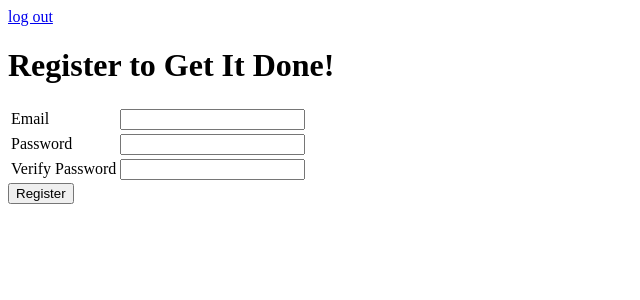
After one commit to Cisco89/get-it-done, a Flask app: page /register in a window 1280 px wide. The commit adds this page. Shown: the top 300 px of the page, without its empty margins (0-640 px from the left). Run offline with Flask 2, Linux system fonts and the light colour scheme.

Commit message:
Completed the get-it-done sections 5-9, should have commited in between each one, but oh well.

```diff
--- a/main.py
+++ b/main.py
@@ -1,4 +1,4 @@
-from flask import Flask, request, render_template,redirect
+from flask import Flask, request, render_template,redirect, session, flash
 import os
 from flask_sqlalchemy import SQLAlchemy
 
@@ -7,6 +7,7 @@ app.config['DEBUG'] = True
 project_dir = os.path.dirname(os.path.abspath(__file__))
 app.config['SQLALCHEMY_DATABASE_URI'] = "sqlite:///{}".format(os.path.join(project_dir, "get-it-done.db"))
 app.config['SQLALCHEMY_ECHO'] = True
+app.secret_key = 'uber!337'
 
 db = SQLAlchemy(app)
 
@@ -15,22 +16,105 @@ class Task(db.Model):
     id = db.Column(db.Integer, primary_key=True)
     name = db.Column(db.String(120))
     completed = db.Column(db.Boolean)
+    # owner_id in homework, but that is silly
+    user_id = db.Column(db.Integer, db.ForeignKey('user.id'))
 
-    def __init__(self, name):
+    def __init__(self, name, user):
         self.name = name
         self.completed = False
+        self.user = user
+
+class User(db.Model):
+
+    id = db.Column(db.Integer, primary_key=True)
+    email = db.Column(db.String(120), unique=True)
+    password = db.Column(db.String(120))
+    tasks = db.relationship('Task', backref='user')
+
+    def __init__(self, email, password):
+        self.email = email
+        self.password = password
+
+@app.before_request
+def require_login():
+
+    allowed_routes = ['login', 'register']
+
+    if request.endpoint not in allowed_routes and 'email' not in session:
+        return redirect('/login')
+
+@app.route('/login', methods=['POST', 'GET'])
+def login():
+
+    if request.method == 'POST':
+
+        email = request.form['email']
+        password = request.form['password']
+        user = User.query.filter_by(email=email).first()
+
+        if user and user.password == password:
+
+            flash('Logged in')
+            session['email'] = email
+
+            return redirect('/ ')
+
+        if not user:
+
+            flash('User does exist', 'error')
+
+        if  user and user.password != password:
+
+            flash('Password does not match user', 'error')
+
+    return render_template('login.html')
+
+@app.route('/register', methods=['POST', 'GET'])
+def register():
+
+    if request.method == 'POST':
+
+        email = request.form['email']
+        password = request.form['password']
+        verify = request.form['verify']
+
+        existing_user = User.query.filter_by(email=email).first()
+
+        if not existing_user and password == verify:
+
+            db.session.add(User(email, password))
+            db.session.commit()
+            session['email'] = email
+
+            return redirect('/')
+
+        if existing_user:
+            flash('Duplicate User', 'error')
+
+        if not existing_user and password != verify:
+            flash('Passwords do not match!', 'error')
+
+    return render_template('register.html')
+
+@app.route('/logout')
+def logout():
+    del session['email']
+    return redirect('/')
 
 @app.route('/', methods=['POST', 'GET'])
 def index():
 
+    user = User.query.filter_by(email=session['email']).first()
+
     if request.method == 'POST':
         task_name = request.form['task']
-        new_task = Task(task_name)
+        # below should be user not user.id per homework instructions
+        new_task = Task(task_name, user)
         db.session.add(new_task)
         db.session.commit()
 
-    tasks = Task.query.filter_by(completed=False).all()
-    completed_tasks = Task.query.filter_by(completed=True).all()
+    tasks = Task.query.filter_by(completed=False, user=user).all()
+    completed_tasks = Task.query.filter_by(completed=True, user=user).all()
 
 
     return render_template(
--- a/templates/base.html
+++ b/templates/base.html
@@ -2,8 +2,30 @@
 <html>
     <head>
         <title>{{title}}</title>
+        <style>
+            .error {
+                color: red;
+            }
+        </style>
     </head>
     <body>
+
+        <div>
+            <a href="./logout">log out</a>
+        </div>
+
+        {% with messages = get_flashed_messages(with_categories=True) %}
+
+            <ul>
+                {% for category,message in messages %}
+
+                <li class="{{category}}">{{ message }}</li>
+
+            {% endfor %}
+
+            </ul>
+
+        {% endwith %}
 
         {% block content %}
         {% endblock %}
--- /dev/null
+++ b/templates/register.html
@@ -0,0 +1,28 @@
+{% extends "base.html" %}
+
+{% block content %}
+<h1>Register to Get It Done!</h1>
+<form action="/register" method="post">
+    <table>
+        <tr>
+            <td><label for="email">Email</label></td>
+            <td>
+                <input name="email" type="email" value="{{ email }}">
+            </td>
+        </tr>
+        <tr>
+            <td><label for="password">Password</label></td>
+            <td>
+                <input name="password" type="password">
+            </td>
+        </tr>
+        <tr>
+            <td><label for="verify">Verify Password</label></td>
+            <td>
+                <input name="verify" type="password">
+            </td>
+        </tr>
+    </table>
+    <input type="submit" value="Register">
+</form>
+{% endblock %}
```
Also changed, not shown: templates/login.html (added, +23 -0 lines), get-it-done.db.
